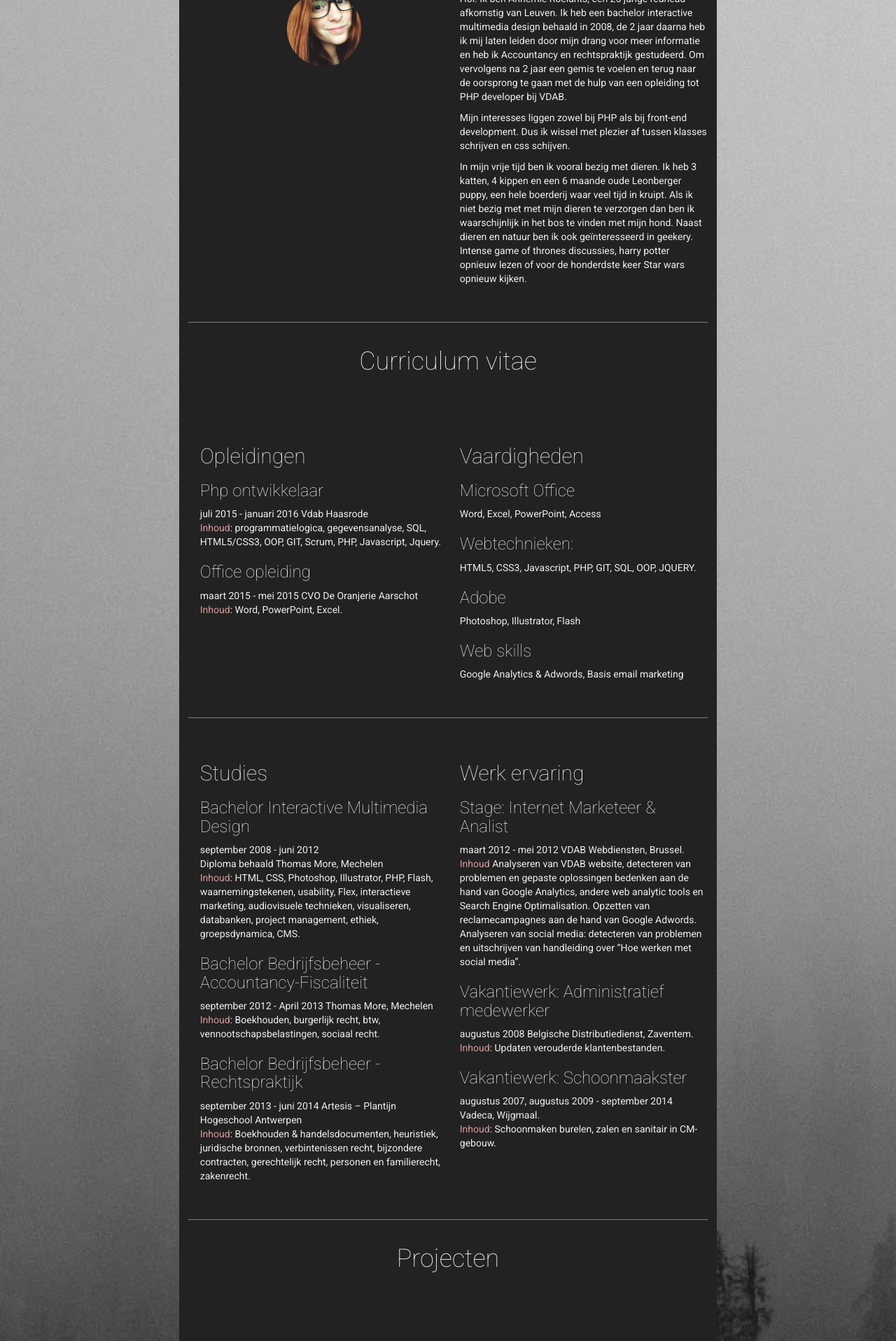
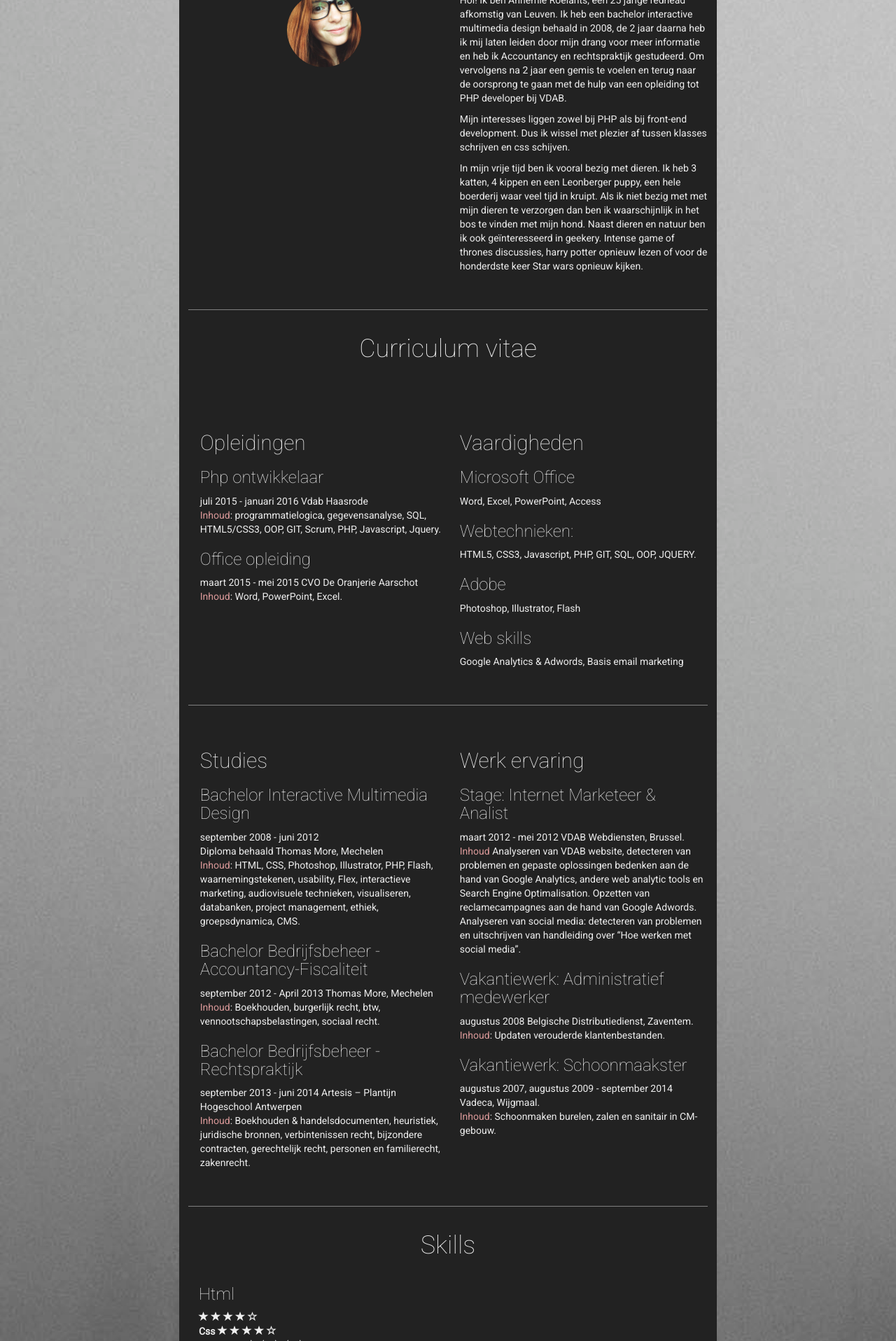
Before and after one commit to Annemieps/PhpShowcase, a PHP site: page / in a window 1280 px wide. Shown: the part 600-2516 px from the top of the page at 70% size. Run offline with PHP 8.4, Linux system fonts and the light colour scheme; some libraries are stand-ins or nearby versions.

Commit message:
showcase update

```diff
--- a/Presentation/contact.php
+++ b/Presentation/contact.php
@@ -2,7 +2,7 @@
 <html>
     <head>
         <meta charset="UTF-8">
-        <title></title>
+        <title>Contact</title>
     </head>
     <body>
         <form action="../voegboodschaptoe.php?action=invoegen" method="post">
@@ -27,15 +27,15 @@
                     <button type="submit" class="btn btn-default">Submit</button>
                 </div>
                 <?php
-                if (isset($_GET["error"]) && $_GET["error"] == "leeg"){
+                if (isset($_GET["error"]) && $_GET["error"] == "leeg") {
                     ?>
-                                <p style="color: red">Alle velden invullen!</p>
-                                <?php
+                    <p style="color: red">Alle velden invullen!</p>
+                    <?php
                 }
-                if (isset($_GET["error"]) && $_GET["error"] == "fout"){
+                if (isset($_GET["error"]) && $_GET["error"] == "fout") {
                     ?>
-                                <p style="color: red">Correcte informatie invullen!</p>
-                                <?php
+                    <p style="color: red">Correcte informatie invullen!</p>
+                    <?php
                 }
                 ?>
             </div>
--- a/Presentation/css/css.css
+++ b/Presentation/css/css.css
@@ -85,6 +85,9 @@ a:hover{ color: #DA9999;}
     margin: 1em 0;
 }
 
+ul{
+    padding-left:0;
+}
 
 
 textarea{
@@ -114,6 +117,7 @@ textarea{
 
 /* Medium devices (desktops, 992px and up) */
 @media (min-width: 992px) {
+
 body {
     background-image: url(../img/bos.jpg) ;
     background-repeat: no-repeat;
--- a/Presentation/index.php
+++ b/Presentation/index.php
@@ -18,6 +18,7 @@
           <script src="https://oss.maxcdn.com/html5shiv/3.7.2/html5shiv.min.js"></script>
           <script src="https://oss.maxcdn.com/respond/1.4.2/respond.min.js"></script>
         <![endif]-->
+
     </head>
 
     <body>
@@ -31,9 +32,9 @@
                 <h1>Annemie <br><small>Roelants</small></h1>
                 <nav class="row text-center">
                     <ul>
-                <li class="col-md-4"><a href="/index.php">Home</a></li>
-                <li class="col-md-4"><a href="/projecten.php">Projecten</a></li>
-                <li class="col-md-4"><a href="#">Random</a></li>
+                        <li class="col-md-4 text-center"><a href="/index.php">Home</a></li>
+                        <li class="col-md-4 text-center"><a href="/projecten.php">Projecten</a></li>
+                        <li class="col-md-4 text-center"><a href="#">Random</a></li>
                     </ul>
                 </nav>
             </header>
@@ -49,12 +50,12 @@
                     <article class="col-md-6">
                         <p>Hoi! Ik ben Annemie Roelants, een 25 jarige redhead afkomstig van Leuven. Ik heb een bachelor interactive multimedia design behaald in 2008, de 2 jaar daarna heb ik mij laten leiden door mijn drang voor meer informatie en heb ik Accountancy en rechtspraktijk gestudeerd. Om vervolgens na 2 jaar een gemis te voelen en terug naar de oorsprong te gaan met de hulp van een opleiding tot PHP developer bij VDAB. </p>
                         <p>Mijn interesses liggen zowel bij PHP als bij front-end development. Dus ik wissel met plezier af tussen klasses schrijven en css schijven.</p>
-                <p>In mijn vrije tijd ben ik vooral bezig met dieren. Ik heb 3 katten, 4 kippen en een 6 maande oude Leonberger puppy, een hele boerderij waar veel tijd in kruipt. Als ik niet bezig met met mijn dieren te verzorgen dan ben ik waarschijnlijk in het bos te vinden met mijn hond. Naast dieren en natuur ben ik ook geïnteresseerd in geekery. Intense game of thrones discussies, harry potter opnieuw lezen of voor de honderdste keer Star wars opnieuw kijken. </p>
+                        <p>In mijn vrije tijd ben ik vooral bezig met dieren. Ik heb 3 katten, 4 kippen en een Leonberger puppy, een hele boerderij waar veel tijd in kruipt. Als ik niet bezig met met mijn dieren te verzorgen dan ben ik waarschijnlijk in het bos te vinden met mijn hond. Naast dieren en natuur ben ik ook geïnteresseerd in geekery. Intense game of thrones discussies, harry potter opnieuw lezen of voor de honderdste keer Star wars opnieuw kijken. </p>
                     </article>
                 </section>
 
                 <h1 class="text-center">Curriculum vitae</h1>
-        <div class="row">
+                <section class="row">
                     <article class="col-md-6">
                         <h2>Opleidingen</h2>
                         <h3>Php ontwikkelaar</h3>
@@ -78,8 +79,8 @@
                         <h3>Web skills</h3>
                         <p>Google Analytics & Adwords, Basis email marketing</p>
                     </article>
-        </div>
-        <div class="row">
+                </section>
+                <section class="row">
                     <article class="col-md-6">
                         <h2>Studies</h2>
                         <h3>Bachelor Interactive Multimedia Design</h3>
@@ -108,33 +109,87 @@
                         <span class="datum">augustus 2007, augustus 2009 - september 2014</span> Vadeca, Wijgmaal.
                         <p><strong>Inhoud</strong>: Schoonmaken burelen, zalen en sanitair in CM-gebouw. </p>
                     </article>
+                </section>
+                <h1 class="text-center">Skills</h1>
+                <section clas="row">
+                    <div class="flex-container">
+
+                <div class="flex-item">
+                    <h3>Html</h3>
+                    <span class="glyphicon glyphicon-star" aria-hidden="true"></span>
+                    <span class="glyphicon glyphicon-star" aria-hidden="true"></span>
+                    <span class="glyphicon glyphicon-star" aria-hidden="true"></span>
+                    <span class="glyphicon glyphicon-star" aria-hidden="true"></span>
+                    <span class="glyphicon glyphicon-star-empty" aria-hidden="true"></span>
+
                 </div>
+                <div class="flex-item">
+                    <b>Css</h3>
+                    <span class="glyphicon glyphicon-star" aria-hidden="true"></span>
+                    <span class="glyphicon glyphicon-star" aria-hidden="true"></span>
+                    <span class="glyphicon glyphicon-star" aria-hidden="true"></span>
+                    <span class="glyphicon glyphicon-star" aria-hidden="true"></span>
+                    <span class="glyphicon glyphicon-star-empty" aria-hidden="true"></span>
+                </div>
+                <div class="flex-item">
+                    <b>Javascript</h3>
+                    <span class="glyphicon glyphicon-star-empty" aria-hidden="true"></span>
+                    <span class="glyphicon glyphicon-star-empty" aria-hidden="true"></span>
+                    <span class="glyphicon glyphicon-star-empty" aria-hidden="true"></span>
+                    <span class="glyphicon glyphicon-star-empty" aria-hidden="true"></span>
+                    <span class="glyphicon glyphicon-star-empty" aria-hidden="true"></span>
+
+                </div>
+                <div class="flex-item">
+                    <h3>Php</h3>
+                    <span class="glyphicon glyphicon-star" aria-hidden="true"></span>
+                    <span class="glyphicon glyphicon-star" aria-hidden="true"></span>
+                    <span class="glyphicon glyphicon-star" aria-hidden="true"></span>
+                    <span class="glyphicon glyphicon-star-empty" aria-hidden="true"></span>
+                    <span class="glyphicon glyphicon-star-empty" aria-hidden="true"></span>
+
+
+                </div>
+
+                <div class="flex-item">
+                    <h3>SQL</h3>
+                    <i class="fa fa-star"></i><i class="fa fa-star"></i><i class="fa fa-star"></i><i class="fa fa-star-half-o"></i><i class="fa fa-star-o"></i>
+                </div>
+                <div class="flex-item">
+                    <h3>Jquery</h3>
+                    <i class="fa fa-star-o"></i><i class="fa fa-star-o"></i><i class="fa fa-star-o"></i><i class="fa fa-star-o"></i><i class="fa fa-star-o"></i>
+                </div>
+            </div>
+                </section>
+                <section class="row">
+                </section>
                 <h1 class="text-center">Projecten</h1>
-        <div class="row">
+                <section class="row">
                     <article class="col-md-4">
                         <h2>Eindwerk - Planda</h2>
+                        <img src="img/plandaLogo200x200.jpg" alt="Planda" class="img-circle projectimg"/>
+                        <p> Planda was een planning applicatie speciaal ontwikkeld voor mensen met Autisme en ADHD. We hebben doelgroep en markt onderzoek gedaan. </p> <p> Aan de hand daarvan zochten we uit wat er ontbrak voor onze doelgroep in de gewone plannings applicaties die op dat moment op de markt beschikbaar waren.</p>
+                        <br>
+                        <a href="../projecten/planda.html" class="btn btn-default">Meer over dit project</a>
+                    </article>
+                    <article class="col-md-4">
+                        <h2>Showcase - Html/css</h2>
+                        <img src="img/plandaLogo200x200.jpg" alt="Planda" class="img-circle projectimg"/>
+                        <p>Tijdens mijn opleiding tot php ontwikkelaar werd er ook tijd voorzien voor eigen projecten. Na de module html/css was er een showcase taak en hiervoor heb ik een portfolio website gebouwd.</p>
+                        <p>Dit project mocht alleen gemaakt worden met html/css en het was mijn eerste echte project sinds de hogeschool.</p>
+                        <a href="../projecten/planda.html" class="btn btn-default">Meer over dit project</a>
+                    </article>
+                    <article class="col-md-4">
+                        <h2>Showcase - Php</h2>
                         <img src="img/plandaLogo200x200.jpg" alt="Planda" class="img-circle projectimg"/>
                         <br> Planda was een planning applicatie speciaal ontwikkeld voor mensen met Autisme en ADHD. Aan de hand van doelgroep onderzoek en markt onderzoek zochten we uit wat er ontbrak voor onze doelgroep in de gewone plannings applicaties die op dat moment op de markt beschikbaar waren.
                         <br>
                         <a href="../projecten/planda.html" class="btn btn-default">Meer over dit project</a>
                     </article>
-            <article class="col-md-4">
-                <h2>Eindwerk - Planda</h2>
-                <img src="img/plandaLogo200x200.jpg" alt="Planda" class="img-circle projectimg"/>
-                <br> Planda was een planning applicatie speciaal ontwikkeld voor mensen met Autisme en ADHD. Aan de hand van doelgroep onderzoek en markt onderzoek zochten we uit wat er ontbrak voor onze doelgroep in de gewone plannings applicaties die op dat moment op de markt beschikbaar waren.
-                <br>
-                <a href="../projecten/planda.html" class="btn btn-default">Meer over dit project</a>
-            </article>
-            <article class="col-md-4">
-                <h2>Eindwerk - Planda</h2>
-                <img src="img/plandaLogo200x200.jpg" alt="Planda" class="img-circle projectimg"/>
-                <br> Planda was een planning applicatie speciaal ontwikkeld voor mensen met Autisme en ADHD. Aan de hand van doelgroep onderzoek en markt onderzoek zochten we uit wat er ontbrak voor onze doelgroep in de gewone plannings applicaties die op dat moment op de markt beschikbaar waren.
-                <br>
-                <a href="../projecten/planda.html" class="btn btn-default">Meer over dit project</a>
-            </article>
-        </div>
+                </section>
+
                 <h1 class="text-center">Contact</h1>
-        <?php include_once 'contact.php';?>
+                <?php include_once 'contact.php'; ?>
             </div>
         </div>
 
--- a/nbproject/private/private.xml
+++ b/nbproject/private/private.xml
@@ -4,8 +4,7 @@
     <open-files xmlns="http://www.netbeans.org/ns/projectui-open-files/2">
         <group>
             <file>file:/C:/xampp/htdocs/PhpShowcase2/phpShowcase/Presentation/index.php</file>
-            <file>file:/C:/xampp/htdocs/PhpShowcase2/phpShowcase/voegboodschaptoe.php</file>
-            <file>file:/C:/xampp/htdocs/PhpShowcase2/phpShowcase/Presentation/contact.php</file>
+            <file>file:/C:/xampp/htdocs/PhpShowcase2/phpShowcase/Presentation/css/css.css</file>
         </group>
     </open-files>
 </project-private>
```
Also changed, not shown: Presentation/projecten.php (+0 -23 lines), Presentation/projecten/planda.php (added, +90 -0 lines), projecten/planda.php (deleted, +0 -113 lines), voegboodschaptoe.php (+7 -0 lines), Presentation/fonts/glyphicons-halflings-regular.ttf (renamed from fonts/glyphicons-halflings-regular.ttf), Presentation/fonts/glyphicons-halflings-regular.woff (renamed from fonts/glyphicons-halflings-regular.woff), Presentation/fonts/glyphicons-halflings-regular.woff2 (renamed from fonts/glyphicons-halflings-regular.woff2), Presentation/fonts/glyphicons-halflings-regular_1.ttf (added), Presentation/fonts/glyphicons-halflings-regular_1.woff (added), Presentation/fonts/glyphicons-halflings-regular_1.woff2 (added), 6 other files. Lines whose indentation alone changed are shown as unchanged.
